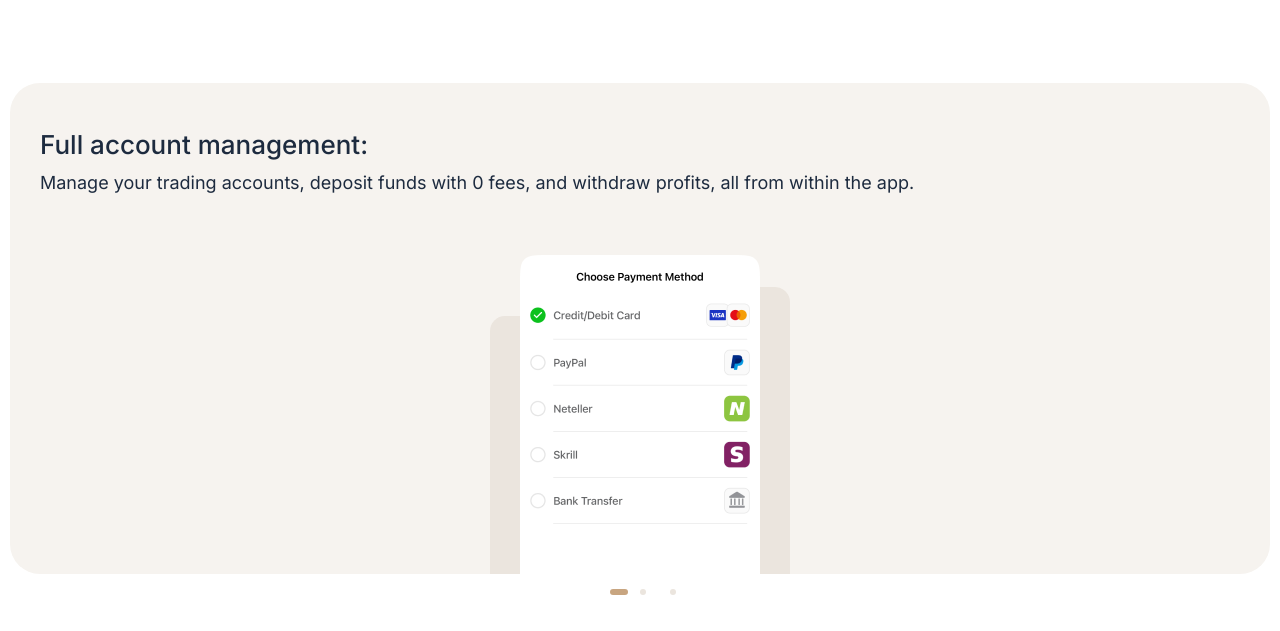
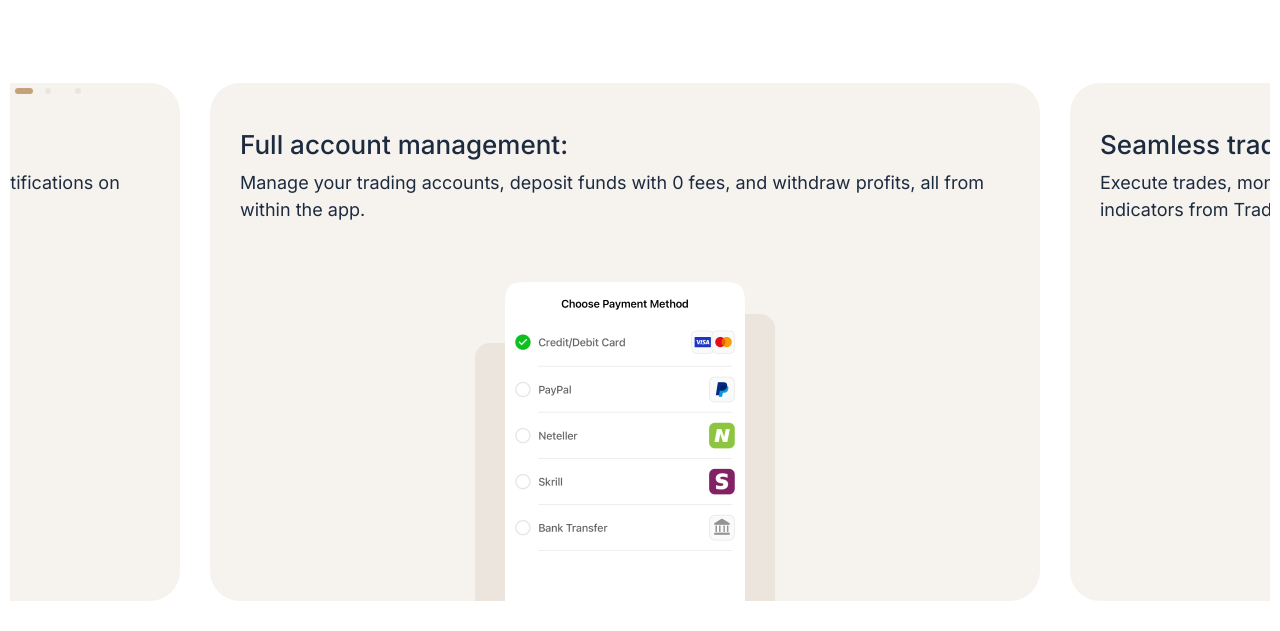
Before and after one commit to masha-padalko/metatrade, a website: page index.html in a window 1280 px wide. Shown: the part 1548-2179 px from the top of the page. Before the commit the page ends 2157 px from the top, so only its background shows below. Drawn offline with Linux system fonts and the light colour scheme; a web font is replaced by a local one.

Commit message:
slick slider adaptive

```diff
--- a/js/scripts.js
+++ b/js/scripts.js
@@ -5,19 +5,22 @@
     slidesToShow: 1, // Number of slides to show initially
     slidesToScroll: 1,
     mobileFirst:true,
+    adaptiveHeight: true,
     responsive: [
-      // {
-      //   breakpoint: 500,
-      //   settings: {
-      //     centerPadding: '100px',
-      //     centerMode: true,
-      //   }
-      // },
+      {
+        breakpoint: 1024,
+        settings: {
+          centerPadding: '200px',
+          centerMode: true,
+
+        }
+      },
       {
         breakpoint: 1500,
         settings: {
           centerPadding: '408px',
           centerMode: true,
+          dots: true,
         }
       },
     ]
--- a/scss/layouts/_information.scss
+++ b/scss/layouts/_information.scss
@@ -19,9 +19,13 @@
         align-items: center;
         justify-content: space-between;
 
+        @include tablet {
+            margin-right: 30px;
+        }
+
 
         @include desktop {
-            margin-right: 30px;
+
             &.slick-slide {
                 display: flex;
                 width: 770px;
@@ -90,9 +94,11 @@
 
 .slick-dots {
     bottom: auto;
+    top: -10px;
+    width: auto;
 
     @include desktop {
-        top: -10px;
+
     }
 }
 
```
Also changed, not shown: css/styles.css.
